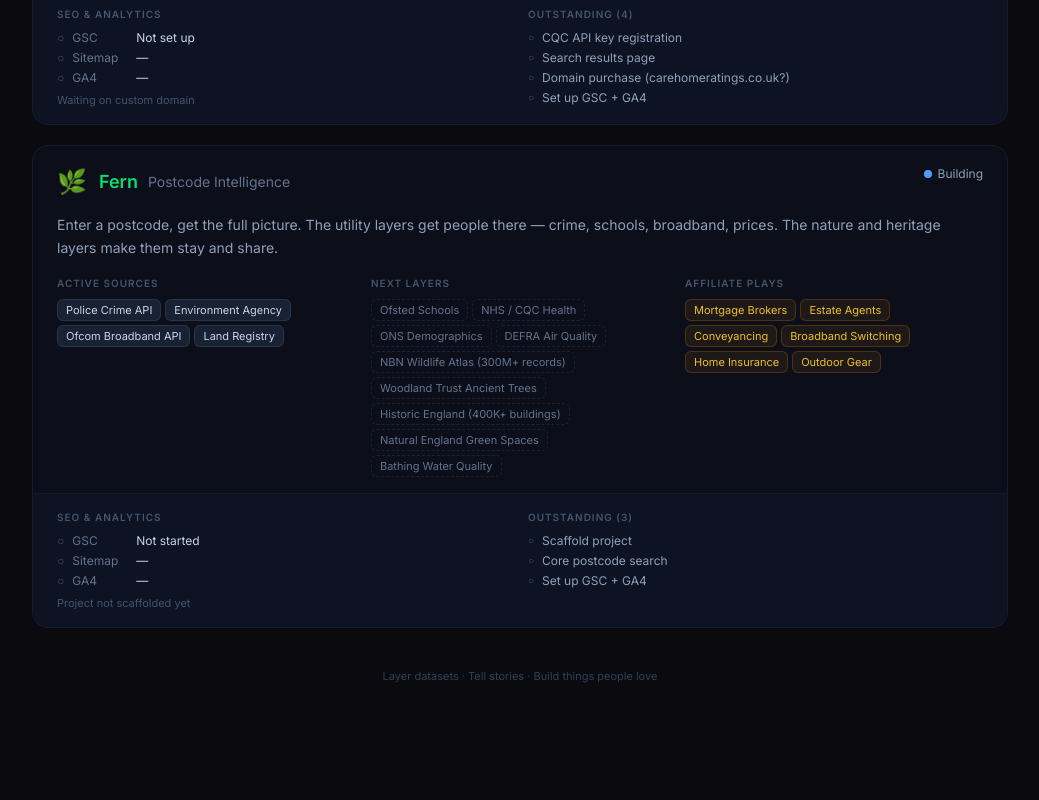
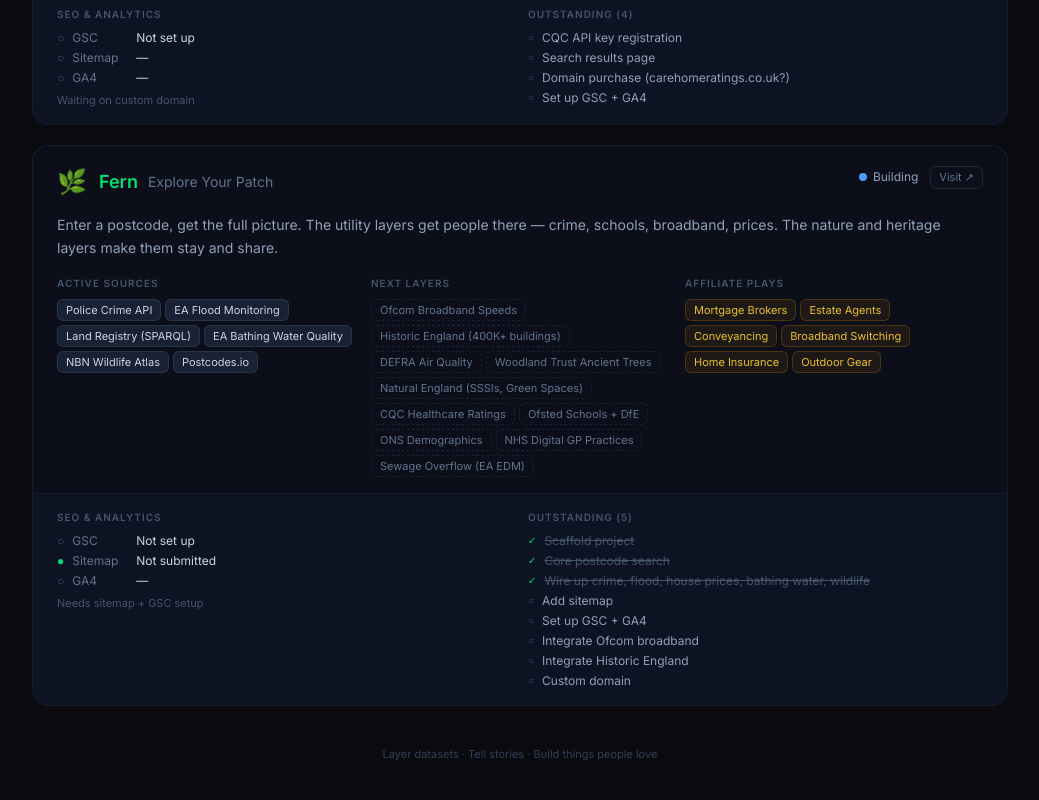
Before and after one commit to skyblue-will/data-portfolio, a Next.js app: page / in a window 1280 px wide. Shown: the part 1432-2232 px from the top of the page, without its empty margins (120-1159 px from the left). Before the commit the page ends 2165 px from the top, so only its background shows below. Built offline with nearby package versions, Linux system fonts and the light colour scheme.

Commit message:
Update Fern: 6 APIs live, real status, correct tagline

```diff
--- a/app/page.tsx
+++ b/app/page.tsx
@@ -115,22 +115,30 @@
   {
     name: "Fern",
     emoji: "🌿",
-    tagline: "Postcode Intelligence",
-    url: null,
+    tagline: "Explore Your Patch",
+    url: "https://explore-your-patch.vercel.app",
     status: "building",
     description:
       "Enter a postcode, get the full picture. The utility layers get people there — crime, schools, broadband, prices. The nature and heritage layers make them stay and share.",
-    dataSources: ["Police Crime API", "Environment Agency", "Ofcom Broadband API", "Land Registry"],
+    dataSources: [
+      "Police Crime API",
+      "EA Flood Monitoring",
+      "Land Registry (SPARQL)",
+      "EA Bathing Water Quality",
+      "NBN Wildlife Atlas",
+      "Postcodes.io",
+    ],
     nextLayers: [
-      "Ofsted Schools",
-      "NHS / CQC Health",
+      "Ofcom Broadband Speeds",
+      "Historic England (400K+ buildings)",
+      "DEFRA Air Quality",
+      "Woodland Trust Ancient Trees",
+      "Natural England (SSSIs, Green Spaces)",
+      "CQC Healthcare Ratings",
+      "Ofsted Schools + DfE",
       "ONS Demographics",
-      "DEFRA Air Quality",
-      "NBN Wildlife Atlas (300M+ records)",
-      "Woodland Trust Ancient Trees",
-      "Historic England (400K+ buildings)",
-      "Natural England Green Spaces",
-      "Bathing Water Quality",
+      "NHS Digital GP Practices",
+      "Sewage Overflow (EA EDM)",
     ],
     affiliates: [
       "Mortgage Brokers",
@@ -141,15 +149,20 @@
       "Outdoor Gear",
     ],
     seo: {
-      gsc: "Not started",
-      sitemap: "—",
+      gsc: "Not set up",
+      sitemap: "Not submitted",
       ga4: "—",
-      notes: "Project not scaffolded yet",
+      notes: "Needs sitemap + GSC setup",
     },
     tasks: [
-      { text: "Scaffold project", done: false },
-      { text: "Core postcode search", done: false },
+      { text: "Scaffold project", done: true },
+      { text: "Core postcode search", done: true },
+      { text: "Wire up crime, flood, house prices, bathing water, wildlife", done: true },
+      { text: "Add sitemap", done: false },
       { text: "Set up GSC + GA4", done: false },
+      { text: "Integrate Ofcom broadband", done: false },
+      { text: "Integrate Historic England", done: false },
+      { text: "Custom domain", done: false },
     ],
     accent: "text-green-400",
     accentLight: "bg-green-500/10",
```
